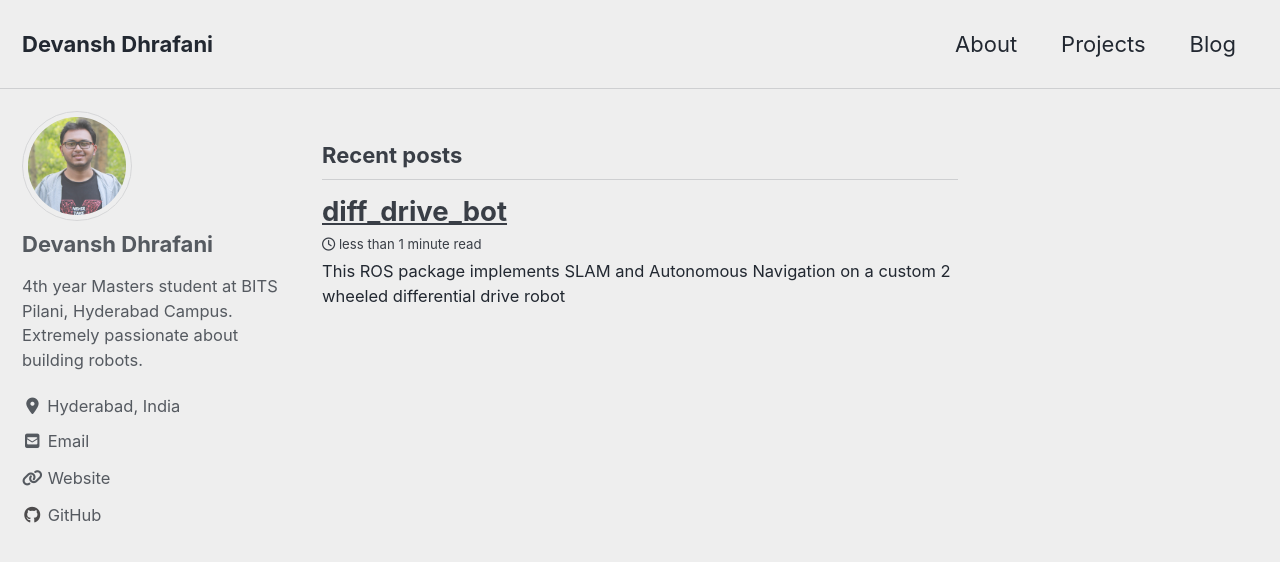
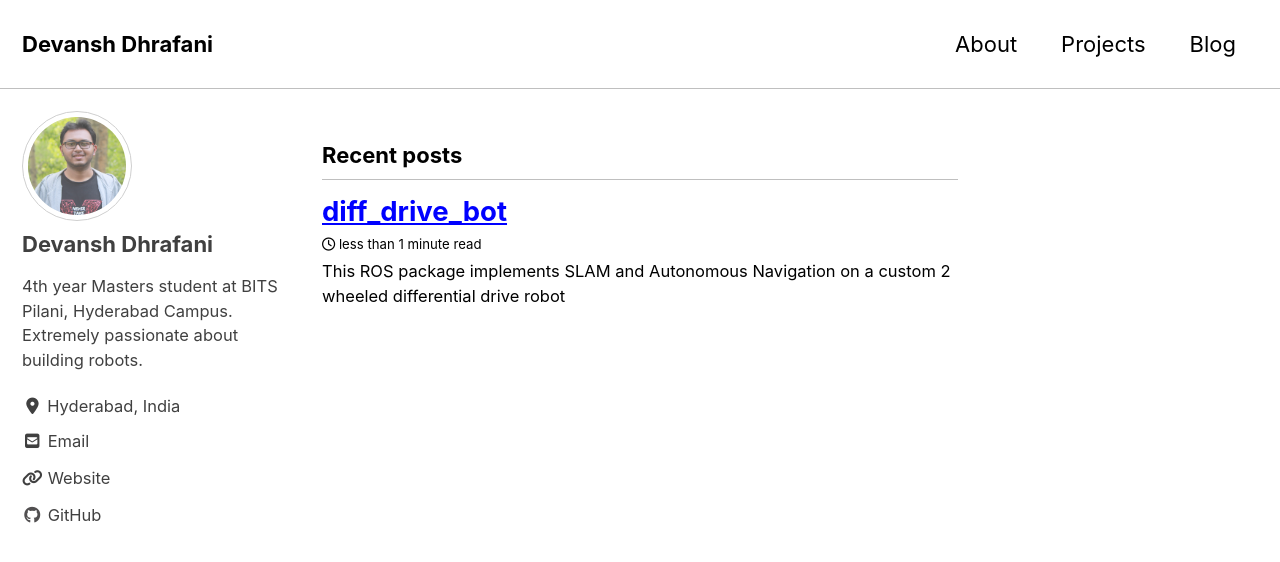
Before and after one commit to devanshdhrafani/blog, a Jekyll site: the page built from index.html, in a window 1280 px wide and 900 px high. Shown: the top 562 px of the window. Built offline with Jekyll 4.4.1, drawn with Linux system fonts in a browser that asks for light colours; cached includes are drawn as plain includes; nearby versions of some CDN libraries; the list of posts is cut into pages by our own code.

Commit message:
Updated skin

```diff
--- a/_config.yml
+++ b/_config.yml
@@ -12,7 +12,7 @@
 
 # theme                  : "minimal-mistakes-jekyll"
 remote_theme             : "mmistakes/minimal-mistakes"
-minimal_mistakes_skin    : "air" # "air", "aqua", "contrast", "default", "dirt", "neon", "mint", "plum", "sunrise"
+minimal_mistakes_skin    : "contrast" # "air", "aqua", "contrast", "default", "dirt", "neon", "mint", "plum", "sunrise"
 
 # Site Settings
 locale                   : "en-US"
```
